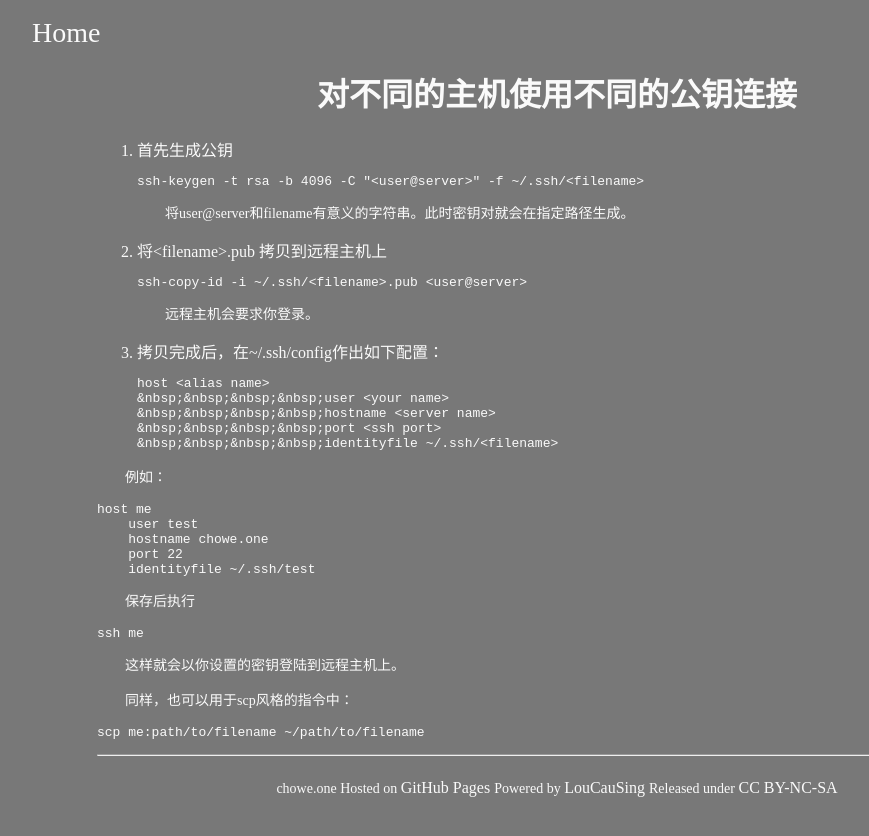
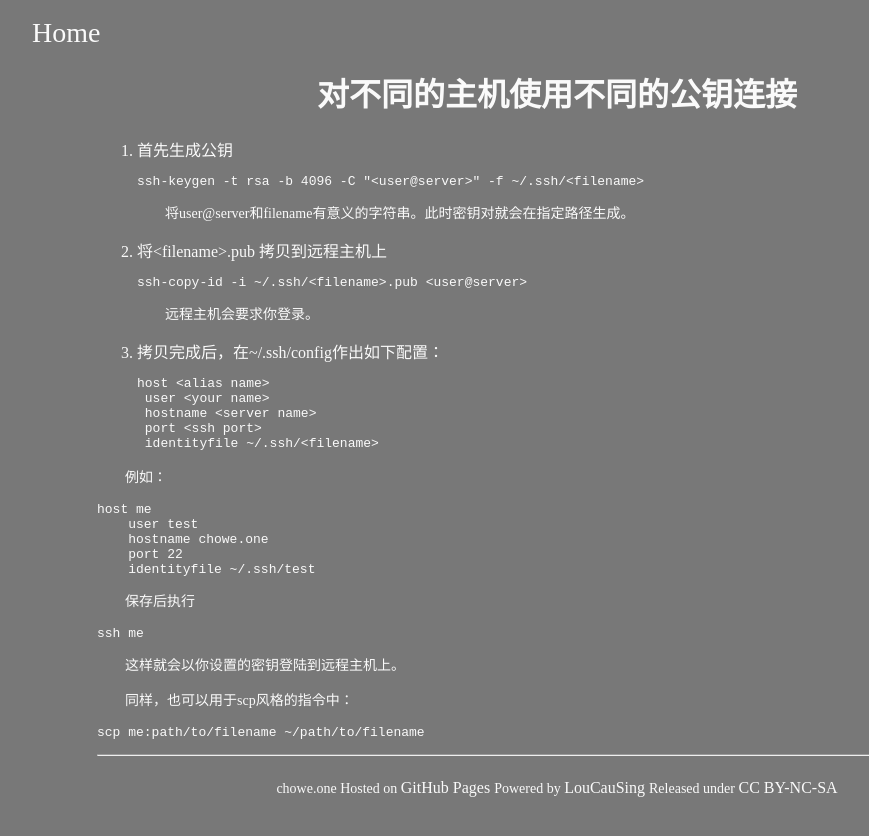
Before and after one commit to Chowe911/Chowe911.github.io, a Jekyll site: the page built from _posts/2017-10-07-using-different-ssh-key.md, in a window 1280 px wide. Shown: the top 836 px of the page, without its empty margins (83-952 px from the left). Built offline with Jekyll 4.4.1, drawn with Linux system fonts in a browser that asks for light colours; part of the change alters nothing that is shown.

Commit message:
modified css
Signed-off-by: Chowe <id@chowe.one>

````diff
--- a/_posts/2017-10-07-using-different-ssh-key.md
+++ b/_posts/2017-10-07-using-different-ssh-key.md
@@ -19,10 +19,10 @@ ssh-copy-id -i ~/.ssh/<filename>.pub <user@server>
 3. 拷贝完成后，在~/.ssh/config作出如下配置：
 ```
 host <alias name>
-&nbsp;&nbsp;&nbsp;&nbsp;user <your name>
-&nbsp;&nbsp;&nbsp;&nbsp;hostname <server name>
-&nbsp;&nbsp;&nbsp;&nbsp;port <ssh port>
-&nbsp;&nbsp;&nbsp;&nbsp;identityfile ~/.ssh/<filename>
+    user <your name>
+    hostname <server name>
+    port <ssh port>
+    identityfile ~/.ssh/<filename>
 ```
 
 例如：
````
